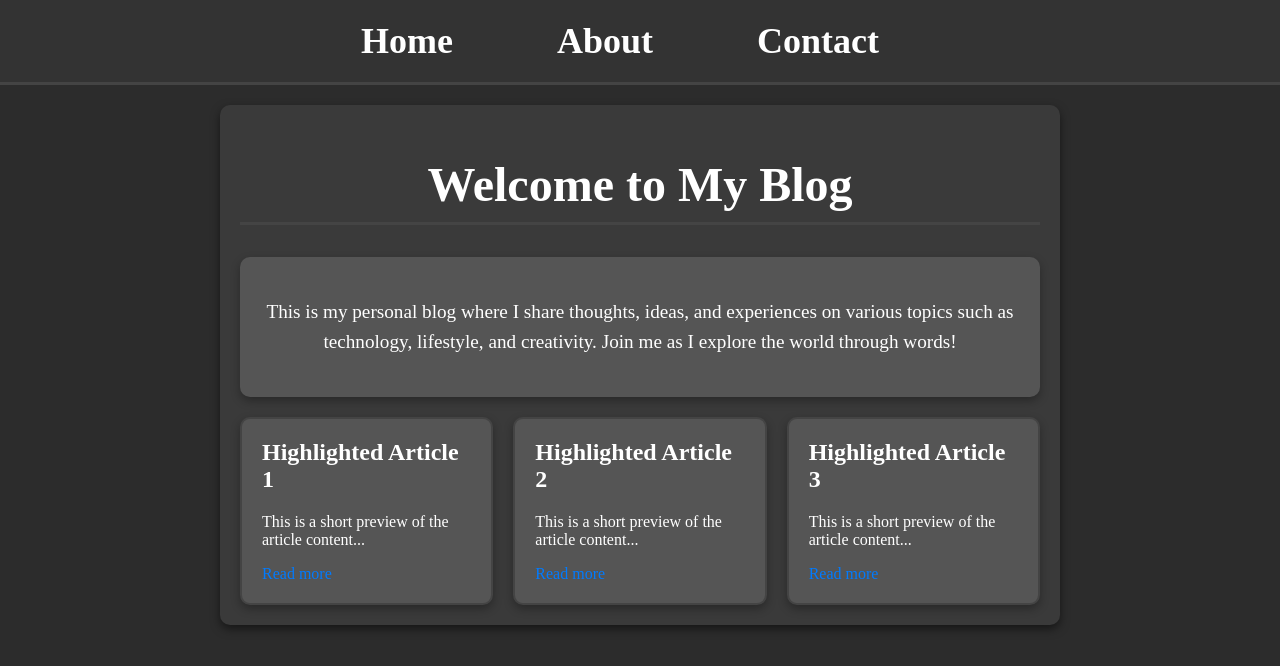
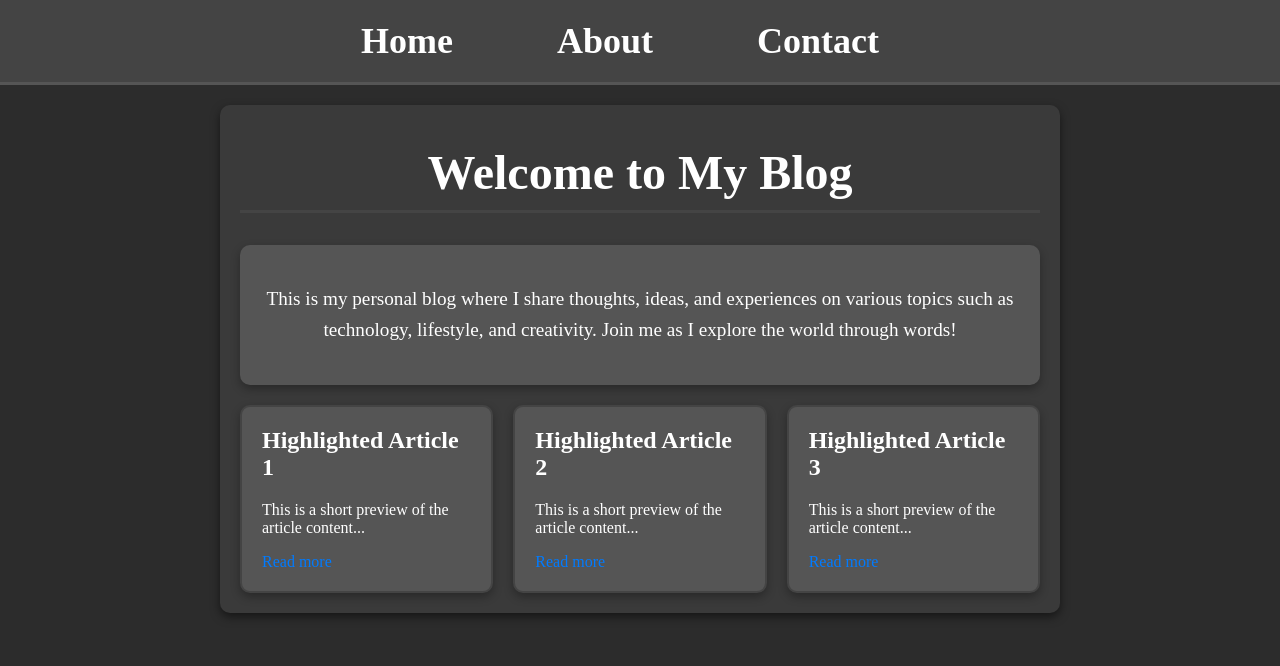
Before and after one commit to MelvinButters/blog, a plain HTML site: page index.html in a window 1280 px wide. Drawn offline with Linux system fonts and the light colour scheme.

Commit message:
Update styles.css

```diff
--- a/styles.css
+++ b/styles.css
@@ -7,14 +7,25 @@ body {
     padding: 0;
 }
 
+/* Main Title */
+h1 {
+    color: white;
+    font-family: 'Cinzel', serif;
+    font-size: 48px;  /* Larger title text */
+    text-align: center;
+    margin-top: 20px;
+    padding-bottom: 10px;
+    border-bottom: 3px solid #444;  /* Bottom border for emphasis */
+}
+
 /* Navigation Bar Styles */
 nav {
-    background-color: #333;  /* Dark grey for navbar */
+    background-color: #444;  /* Darker grey for navbar section */
     color: white;
     padding: 20px 0;
     display: flex;
     justify-content: center;
-    border-bottom: 3px solid #444;  /* Darker outline for navbar */
+    border-bottom: 3px solid #555;  /* Darker outline for navbar */
 }
 
 nav ul {
@@ -55,16 +66,6 @@ nav ul li a:hover {
     background-color: #3a3a3a;  /* Darker grey for main content */
     border-radius: 10px;
     box-shadow: 0 4px 10px rgba(0, 0, 0, 0.5);  /* Add a shadow for depth */
-}
-
-/* Main Title */
-h1 {
-    color: white;
-    font-family: 'Cinzel', serif;
-    font-size: 48px;  /* Larger title text */
-    text-align: center;
-    border-bottom: 3px solid #444;  /* Bottom border for emphasis */
-    padding-bottom: 10px;
 }
 
 /* Blog Description Section */
```
